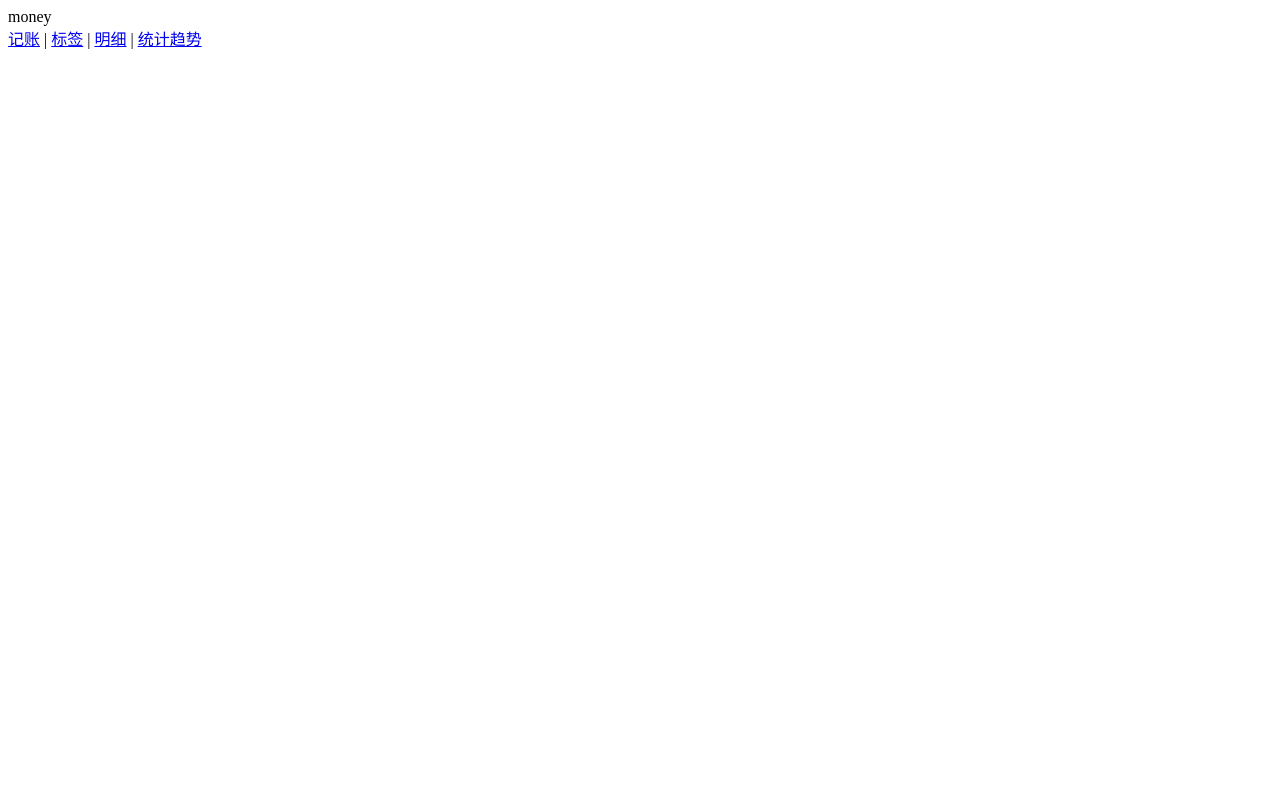
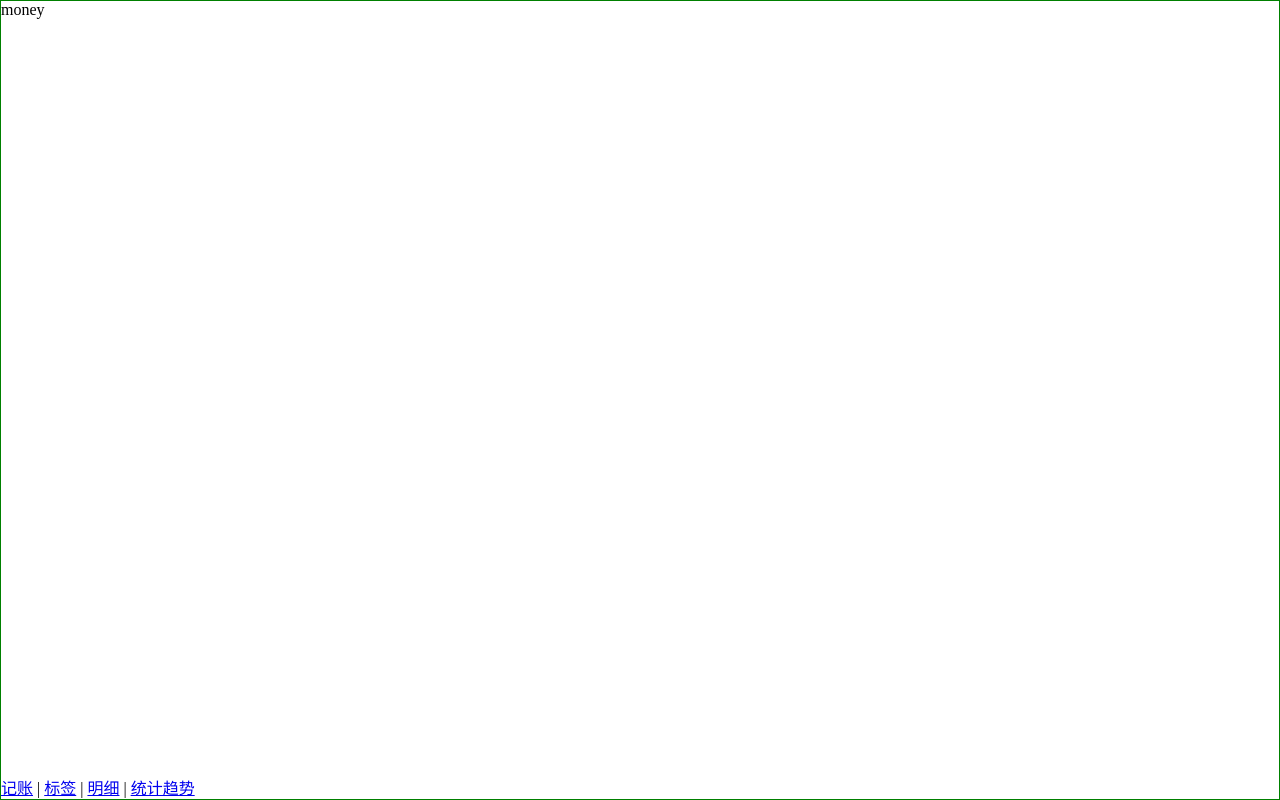
Before and after one commit to ShinyuYang/PPmorney-new, a Vue app: page /details#/money in a window 1280 px wide. Built offline with nearby package versions, Linux system fonts and the light colour scheme.

Commit message:
money页面布局

```diff
--- a/src/App.vue
+++ b/src/App.vue
@@ -6,6 +6,10 @@
 </template>
 
 <style lang="scss">
+  *{
+    margin:0;padding:0;
+    box-sizing: border-box;
+  }
 #app {
   font-family: Avenir, Helvetica, Arial, sans-serif;
   -webkit-font-smoothing: antialiased;
--- a/src/views/Money.vue
+++ b/src/views/Money.vue
@@ -1,5 +1,8 @@
 <template>
-  <div>money
+  <div class="nav-wrapper">
+    <div class="content">
+    money
+    </div>
     <Nav/>
   </div>
 </template>
@@ -14,5 +17,17 @@
 </script>
 
 <style lang="scss" scoped>
-
+ .nav-wrapper{
+   border:1px solid green;
+   display:flex;
+   flex-direction: column;
+   height:100vh;
+ }
+ .content{
+   overflow: auto;
+   flex-grow: 1;//使内容高度尽量占满
+ }
+ .content::-webkit-scrollbar{
+   display: none;
+ }
 </style>
```
